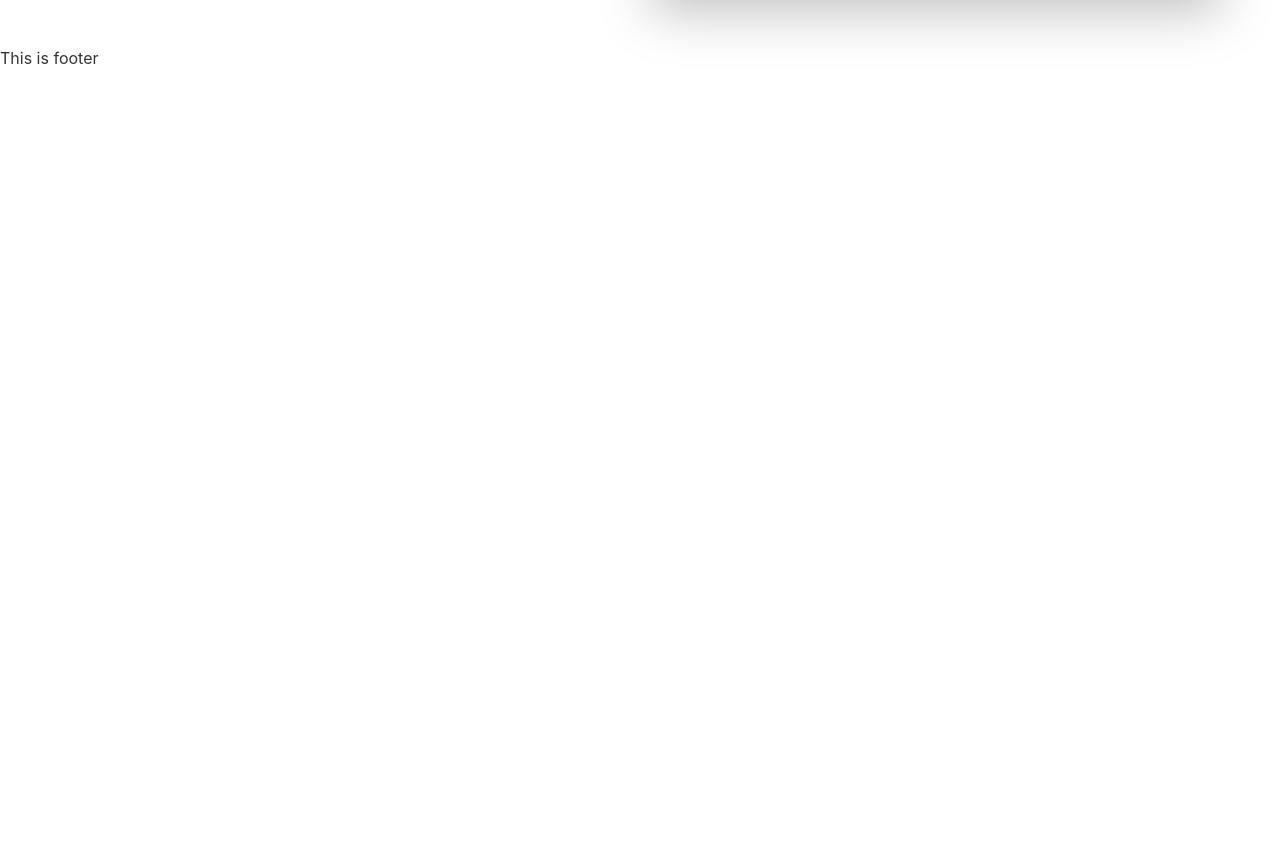
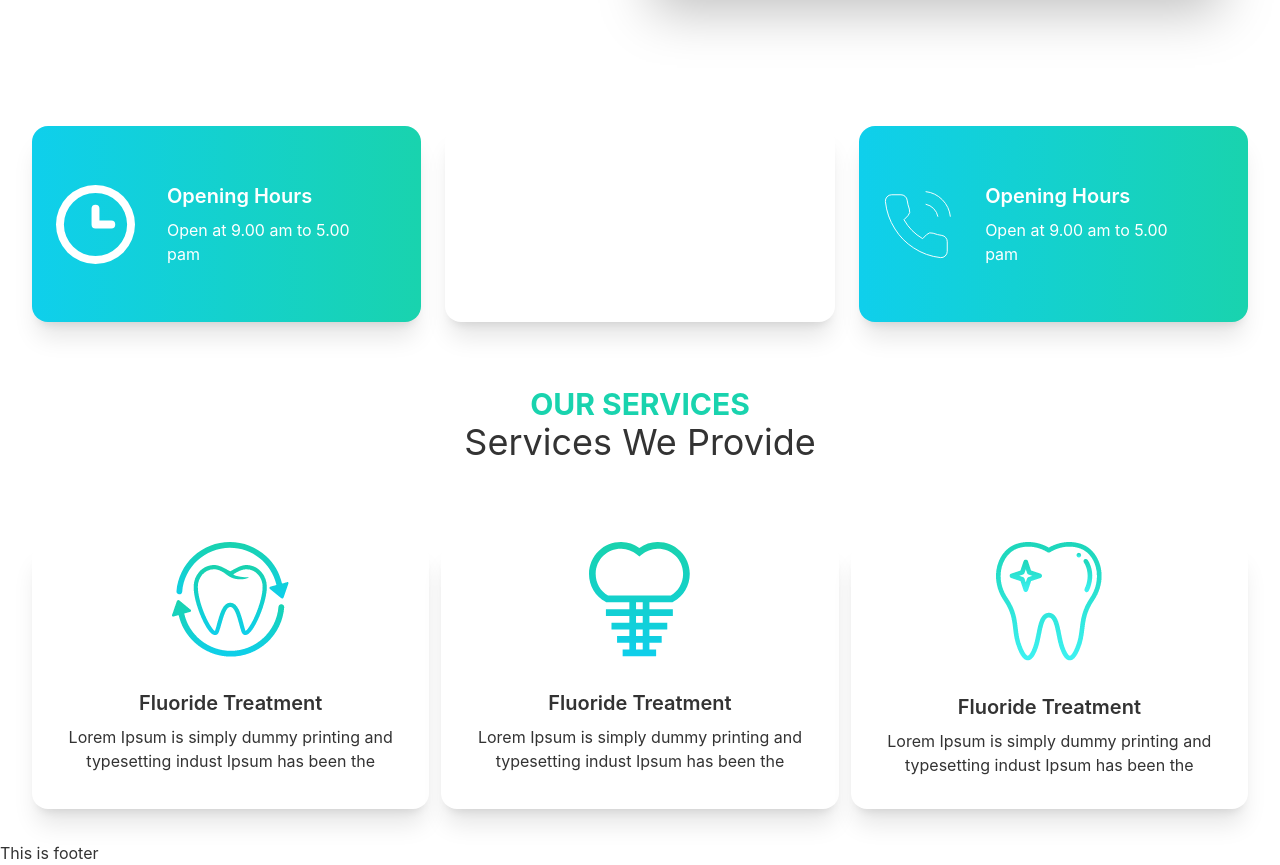
Before and after one commit to Rasel91/doctors-client, a React (Create React App) app: page / in a window 1280 px wide. Shown: the part 468-1333 px from the top of the page. Before the commit the page ends 800 px from the top, so only its background shows below. Built offline with nearby package versions, Linux system fonts and the light colour scheme.

Commit message:
service added

```diff
--- a/src/Common/Button.js
+++ b/src/Common/Button.js
@@ -1,6 +1,6 @@
 
 
-const button= <button className="btn btn-primary bg-gradient-to-r from-primary to-secondary">Get Started</button>
+const button= <button className="btn btn-primary bg-gradient-to-r from-primary to-secondary text-white">Get Started</button>
 
 
 export default button;
--- a/src/Pages/Home/Home/Banner.js
+++ b/src/Pages/Home/Home/Banner.js
@@ -3,10 +3,11 @@ import { Link } from 'react-router-dom';
 
 import chair from '../../../assets/images/chair.png'
 import button from '../../../Common/Button';
+import bg from '../../../assets/images/bg.png'
 
 const Banner = () => {
    return (
-      <div className="hero ">
+      <div className={`hero  ${bg} `}>
          <div className="hero-content flex-col lg:flex-row-reverse">
             <img alt='' src={chair}className="w-1/2 rounded-lg shadow-2xl" />
             <div className=''>
--- a/src/Pages/Home/Home/Home.js
+++ b/src/Pages/Home/Home/Home.js
@@ -1,10 +1,15 @@
 import React from 'react';
 import Banner from './Banner';
+import Infocard from './InfoCard/Infocard';
+import Infocards from './InfoCard/Infocards';
+import ServiceCards from './Services/ServiceCards';
 
 const Home = () => {
       return (
             <div className='p-8'>
                  <Banner></Banner>
+                 <Infocards></Infocards>
+                 <ServiceCards></ServiceCards>
             </div>
       );
 };
--- /dev/null
+++ b/src/Pages/Home/Home/InfoCard/Infocard.js
@@ -0,0 +1,23 @@
+import React from 'react';
+
+const Infocard = ({ cart }) => {
+
+   const { name, description, icon, bgClass } = cart;
+
+   return (
+      <div className={`card card-side p-6 text-white bg-base-100 shadow-xl ${bgClass}`}>
+         <figure>
+            <img src={icon} alt="Movie" />
+
+         </figure>
+
+         <div className="card-body">
+            <h2 className="card-title">{name}</h2>
+            <p>{description}</p>
+
+         </div>
+      </div>
+   );
+};
+
+export default Infocard;
--- /dev/null
+++ b/src/Pages/Home/Home/InfoCard/Infocards.js
@@ -0,0 +1,51 @@
+
+import React from 'react';
+import clock from '../../../../assets/icons/clock.svg';
+import marker from '../../../../assets/icons/marker.svg';
+import phone from '../../../../assets/icons/phone.svg';
+import Infocard from './Infocard';
+
+
+const Infocards = () => {
+
+  const cartData = [
+   {
+      id: 1,
+      name:'Opening Hours',
+      description:'Open at 9.00 am to 5.00 pam',
+      icon:clock ,
+      bgClass: 'bg-gradient-to-r from-primary to-secondary'
+
+   },
+   {
+      id: 1,
+      name:'Opening Hours',
+      description:'Open at 9.00 am to 5.00 pam',
+      icon:marker ,
+      bgClass: 'bg-accent'
+
+   },
+   {
+      id: 1,
+      name:'Opening Hours',
+      description:'Open at 9.00 am to 5.00 pam',
+      icon:phone ,
+      bgClass: 'bg-gradient-to-r from-primary to-secondary'
+
+   },
+  ]
+
+
+   return (
+      <div className='grid mt-28 gap-6 md: grid-cols-2 lg:grid-cols-3'>
+         {
+            cartData.map(cart=><Infocard
+            key={cart.id}
+            cart={cart}
+            ></Infocard>)
+         }
+      </div>
+   );
+};
+
+export default Infocards;
--- /dev/null
+++ b/src/Pages/Home/Home/Services/ServiceCard.js
@@ -0,0 +1,21 @@
+import React from 'react';
+
+const ServiceCard = ({ service }) => {
+
+   const { name, description, icon,  } = service;
+
+   return (
+      <div className="card  bg-base-100 shadow-xl">
+         <figure>
+            <img src={icon}alt="Shoes" />
+         </figure>
+         <div className="card-body items-center text-center  ">
+            <h2 className="card-title ">{name}</h2>
+            <p>{description}</p>
+
+         </div>
+      </div>
+   );
+};
+
+export default ServiceCard;
--- /dev/null
+++ b/src/Pages/Home/Home/Services/ServiceCards.js
@@ -0,0 +1,51 @@
+import React from 'react';
+
+import fluoride from '../../../../assets/images/fluoride.png';
+import cavity from '../../../../assets/images/cavity.png';
+import whitening from '../../../../assets/images/whitening.png';
+import ServiceCard from './ServiceCard';
+
+const ServiceCards = () => {
+
+   const serviceData = [
+      {
+         id: 1,
+         name: 'Fluoride Treatment',
+         description: 'Lorem Ipsum is simply dummy printing and typesetting indust Ipsum has been the',
+         icon: fluoride,
+         bgClass: 'bg-primary'
+      },
+      {
+         id: 1,
+         name: 'Fluoride Treatment',
+         description: 'Lorem Ipsum is simply dummy printing and typesetting indust Ipsum has been the',
+         icon: cavity,
+         bgClass: 'bg-primary'
+      },
+      {
+         id: 1,
+         name: 'Fluoride Treatment',
+         description: 'Lorem Ipsum is simply dummy printing and typesetting indust Ipsum has been the',
+         icon: whitening,
+         bgClass: 'bg-primary'
+      },
+   ]
+
+   return (
+      <div className='mt-16'>
+         <div className='text-center mb-20'>
+          <h3 className='text-secondary font-bold text-3xl'>OUR SERVICES</h3>
+          <h2 className='text-4xl'>Services We Provide</h2>
+         </div>
+         <div className='grid gap-3 md:grid-cols-2 lg:grid-cols-3 '>
+            {
+               serviceData.map(service => <ServiceCard
+                  key={service.id}
+                  service={service}
+               ></ServiceCard>)}
+         </div>
+      </div>
+   );
+};
+
+export default ServiceCards;
```
